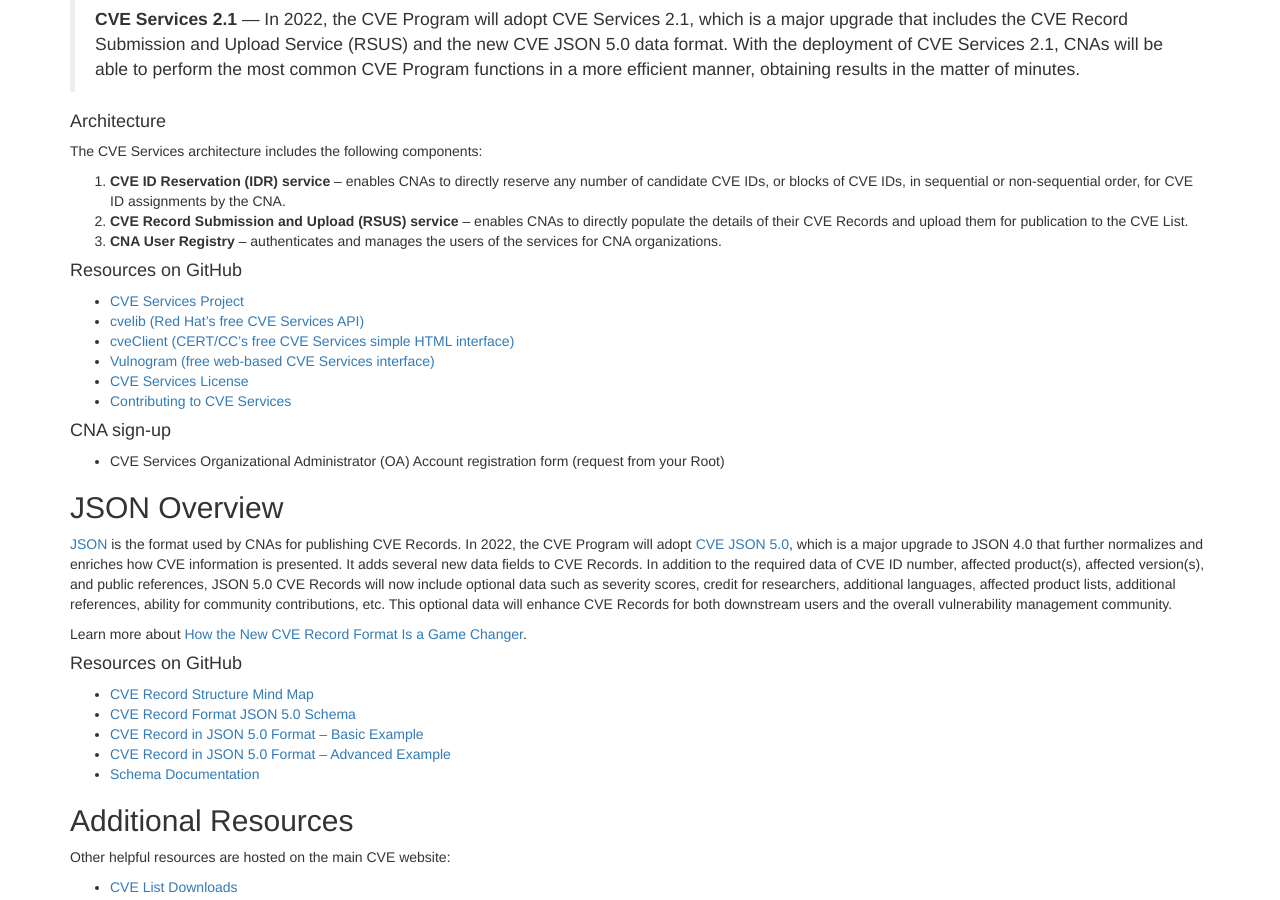
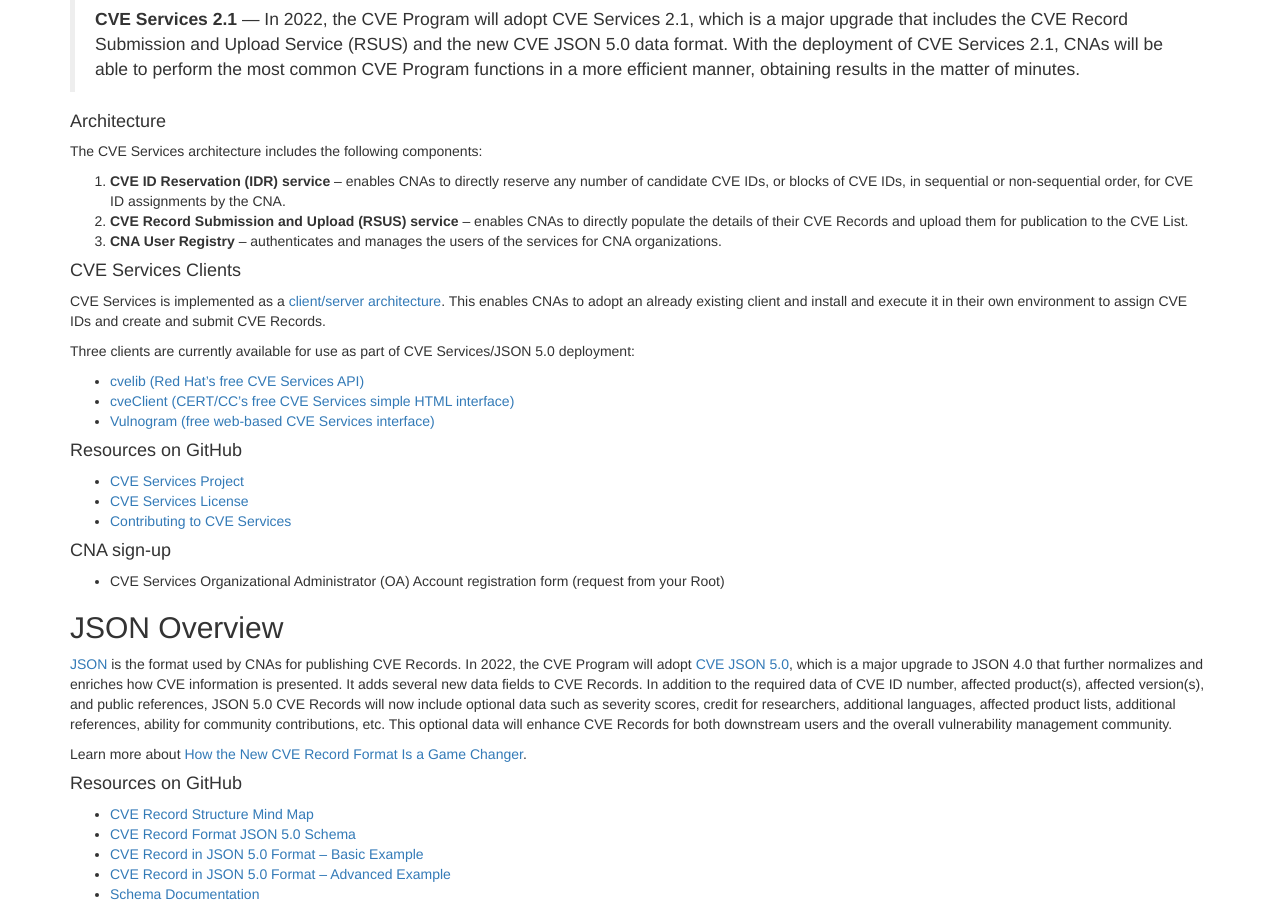
Before and after one commit to CVEProject/cveproject.github.io, a Jekyll site: the page built from automation-cve-services.md, in a window 1280 px wide and 900 px high, scrolled down 331 px. Built offline with Jekyll 4.4.1, drawn with Linux system fonts in a browser that asks for light colours; nearby versions of some CDN libraries.

Commit message:
Update automation-cve-services.md
Add a section for the 3 CVE Services clients

```diff
--- a/automation-cve-services.md
+++ b/automation-cve-services.md
@@ -23,12 +23,19 @@ The CVE Services architecture includes the following components:
   <li><strong>CNA User Registry</strong> – authenticates and manages the users of the services for CNA organizations.</li>
 </ol>
 
+#### CVE Services Clients
+
+CVE Services is implemented as a [client/server architecture](https://github.com/CVEProject/cve-services). This enables CNAs to adopt an already existing client and install and execute it in their own environment to assign CVE IDs and create and submit CVE Records.
+
+Three clients are currently available for use as part of CVE Services/JSON 5.0 deployment:
+
+* [cvelib (Red Hat's free CVE Services API)](https://github.com/RedHatProductSecurity/cvelib)
+* [cveClient (CERT/CC's free CVE Services simple HTML interface)](https://github.com/CERTCC/cveClient)
+* [Vulnogram (free web-based CVE Services interface)](https://vulnogram.github.io/cve5/#editor)
+
 #### Resources on GitHub
 
 * [CVE Services Project](https://github.com/CVEProject/cve-services#project)
-* [cvelib (Red Hat's free CVE Services API)](https://github.com/RedHatProductSecurity/cvelib)
-* [cveClient (CERT/CC's free CVE Services simple HTML interface)](https://github.com/CERTCC/cveClient)
-* [Vulnogram (free web-based CVE Services interface)](https://vulnogram.github.io/cve5/#editor)
 * [CVE Services License](https://github.com/CVEProject/cve-services/blob/dev/LICENSE)
 * [Contributing to CVE Services](https://github.com/CVEProject/cve-services/blob/dev/CONTRIBUTING.md)
 
```
